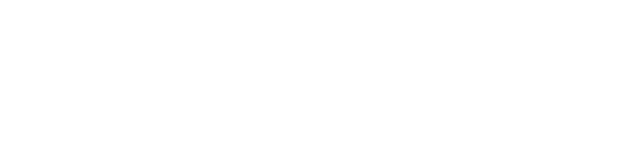
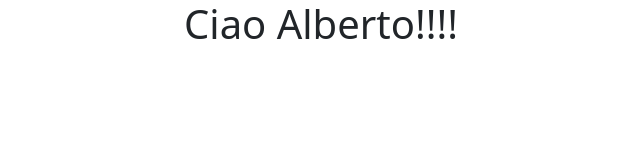
Before and after one commit to albertostizzoli/vue-hello, a plain HTML site: page index.html in a window 1280 px wide. Shown: the whole page, without its empty margins (319-959 px from the left). Drawn offline with nearby package versions, Linux system fonts and the light colour scheme.

Commit message:
Added Message

```diff
--- a/index.html
+++ b/index.html
@@ -10,6 +10,15 @@
 </head>
 
 <body>
+    <div id="app">
+        <div class="container text-center">
+            <div class="row">
+                <div class="col-12">
+                    <h1>{{ message }}</h1>
+                </div>
+            </div>
+        </div>
+    </div>
     <script src="https://unpkg.com/vue@3/dist/vue.global.js"></script>
     <script src="js/script.js"></script>
 </body>
--- a/js/script.js
+++ b/js/script.js
@@ -0,0 +1,9 @@
+const { createApp } = Vue
+
+createApp({
+    data() {
+        return {
+            message: 'Ciao Alberto!!!!'
+        }
+    }
+}).mount('#app');
```
